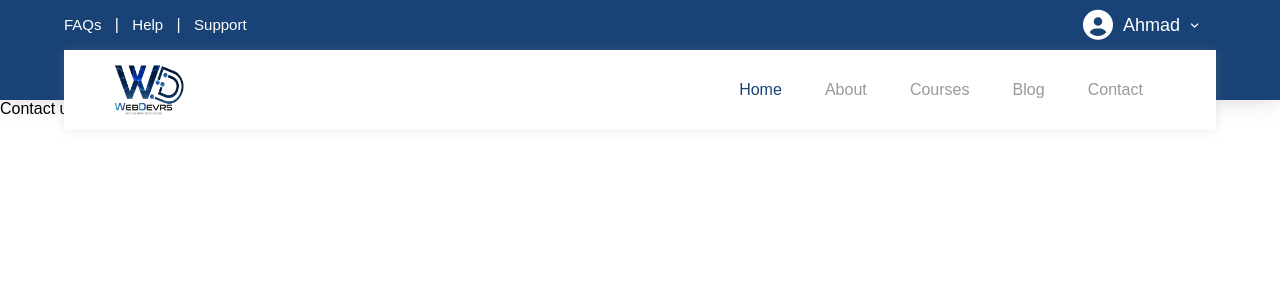
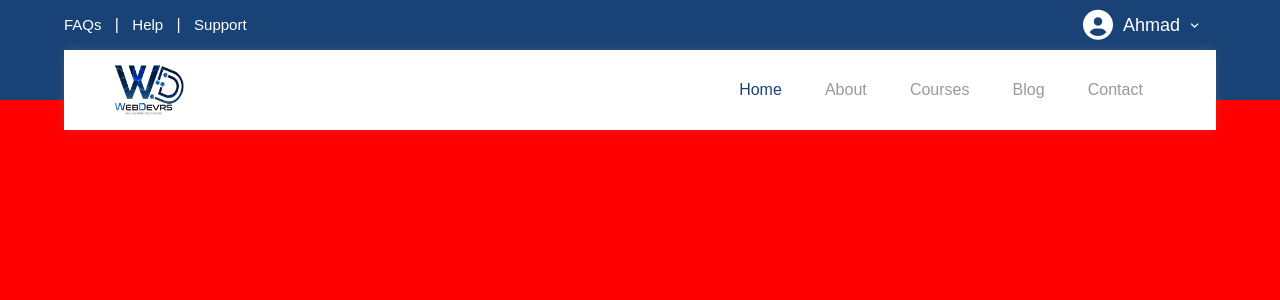
Before and after one commit to mehwishtahir886/webdevrs, a React (Create React App) app in the folder client/: page / in a window 1280 px wide. Shown: the top 300 px of the page. Built offline with nearby package versions, Linux system fonts and the light colour scheme.

Commit message:
Add Files

```diff
--- a/client/package.json
+++ b/client/package.json
@@ -7,6 +7,7 @@
     "@testing-library/react": "^13.3.0",
     "@testing-library/user-event": "^13.5.0",
     "axios": "^0.27.2",
+    "bootstrap": "^5.1.3",
     "react": "^18.1.0",
     "react-bootstrap": "^2.4.0",
     "react-dom": "^18.1.0",
--- a/client/src/Components/Contact.module.css
+++ b/client/src/Components/Contact.module.css
@@ -0,0 +1,6 @@
+.Container_Contact{
+    height: 100vh;
+    width: 100vw;
+    background-color: red;
+    /* border: 1px solid red; */
+}
--- a/client/src/Components/Contacts.jsx
+++ b/client/src/Components/Contacts.jsx
@@ -1,10 +1,14 @@
 import React from 'react'
+import Container from 'react-bootstrap/Container';
+import classes from "./Contact.module.css"
 
 const Contacts = () => {
   return (
-    <div>
-      Contact us Form
-    </div>
+    <>
+    <Container className={classes.Container_Contact}>
+
+    </Container>
+    </>
   )
 }
 
--- /dev/null
+++ b/package.json
@@ -0,0 +1,6 @@
+{
+  "dependencies": {
+    "bootstrap": "^5.1.3",
+    "react-bootstrap": "^2.4.0"
+  }
+}
```
Also changed, not shown: 2 other files (tests, documents, lock files or other folders).
